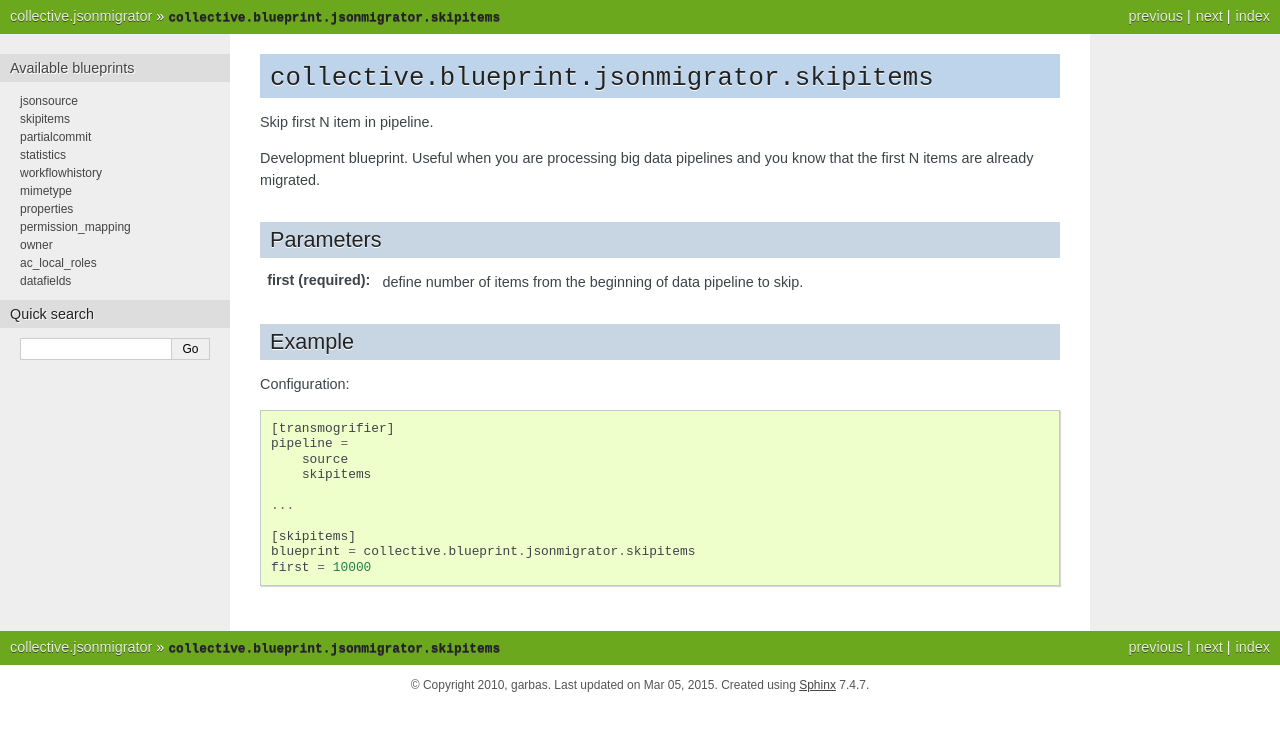
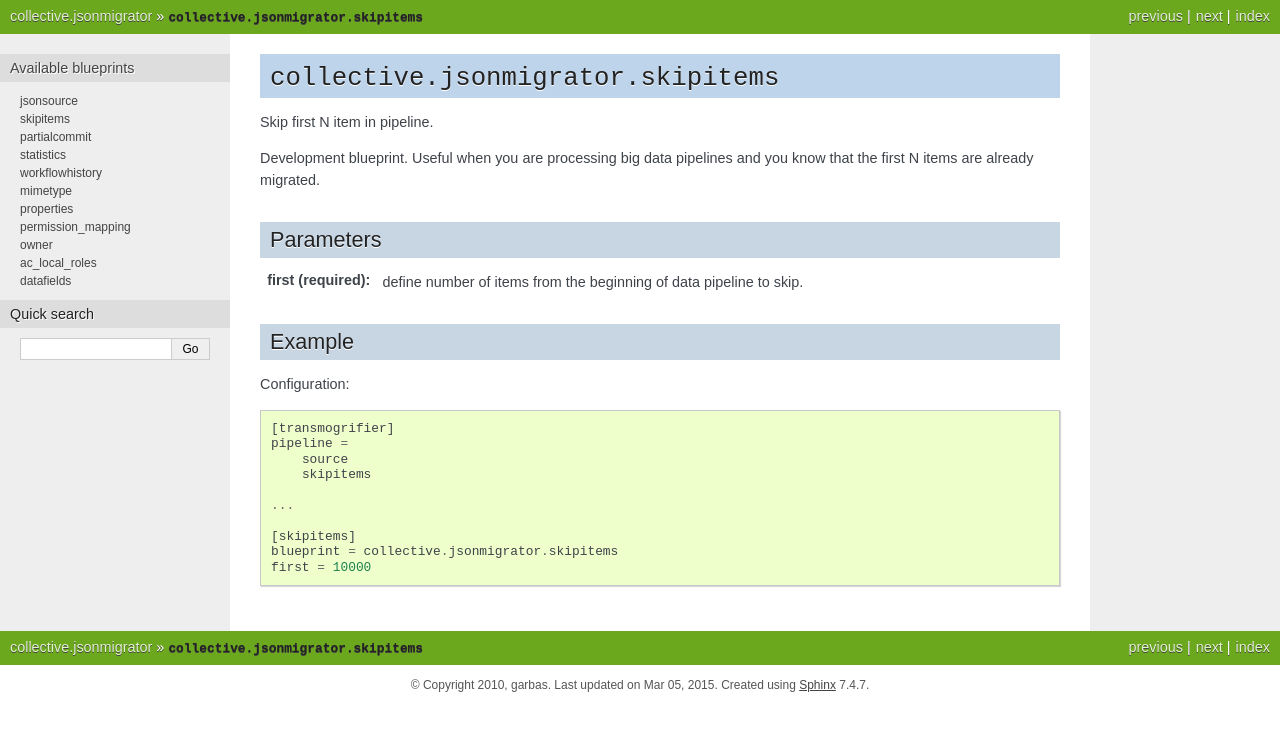
Before and after one commit to collective/collective.jsonmigrator, a Sphinx documentation site: the page built from docs/skipitems.rst, in a window 1280 px wide. Shown: the top 731 px of the page. Built offline with Sphinx 7.4.7, drawn with Linux system fonts in a browser that asks for light colours.

Commit message:
Correct mentions of "collective.blueprint.jsonmigrator" in docs

```diff
--- a/docs/ac_local_roles.rst
+++ b/docs/ac_local_roles.rst
@@ -1,4 +1,4 @@
-``collective.blueprint.jsonmigrator.ac_local_roles``
+``collective.jsonmigrator.ac_local_roles``
 ====================================================
 
 Update local roles of an object.
@@ -24,7 +24,7 @@ Configuration::
     ...
 
     [ac_local_roles]
-    blueprint = collective.blueprint.jsonmigrator.ac_local_roles
+    blueprint = collective.jsonmigrator.ac_local_roles
 
 Data in pipeline::
 
--- a/docs/permission_mapping.rst
+++ b/docs/permission_mapping.rst
@@ -1,4 +1,4 @@
-``collective.blueprint.jsonmigrator.permission_mapping``
+``collective.jsonmigrator.permission_mapping``
 ========================================================
 
 .. XXX: Moved to ``collective.jsonmigrator.permissions``?
@@ -28,7 +28,7 @@ Configuration::
     ...
 
     [mimetype]
-    blueprint = collective.blueprint.jsonmigrator.permission_mapping
+    blueprint = collective.jsonmigrator.permission_mapping
 
 Data in pipeline::
 
--- a/docs/plone2.0_export.rst
+++ b/docs/plone2.0_export.rst
@@ -8,7 +8,7 @@ Installation
 
 * Create an external method in your plone site.
 
-   - Copy collective.blueprint.jsonmigrator/export_scripts/plone2.0_export.pt in *INSTANCE/Extensions* directory
+   - Copy collective.jsonmigrator/export_scripts/plone2.0_export.pt in *INSTANCE/Extensions* directory
    - Connect to ZMI
    - Add an External Method, and fill out the form with ::
 
--- a/docs/skipitems.rst
+++ b/docs/skipitems.rst
@@ -1,4 +1,4 @@
-``collective.blueprint.jsonmigrator.skipitems``
+``collective.jsonmigrator.skipitems``
 ===============================================
 
 Skip first N item in pipeline.
@@ -25,5 +25,5 @@ Configuration::
     ...
 
     [skipitems]
-    blueprint = collective.blueprint.jsonmigrator.skipitems
+    blueprint = collective.jsonmigrator.skipitems
     first = 10000
--- a/docs/statistics.rst
+++ b/docs/statistics.rst
@@ -1,4 +1,4 @@
-``collective.blueprint.jsonmigrator.statistics``
+``collective.jsonmigrator.statistics``
 ================================================
 
 :TODO:
```
